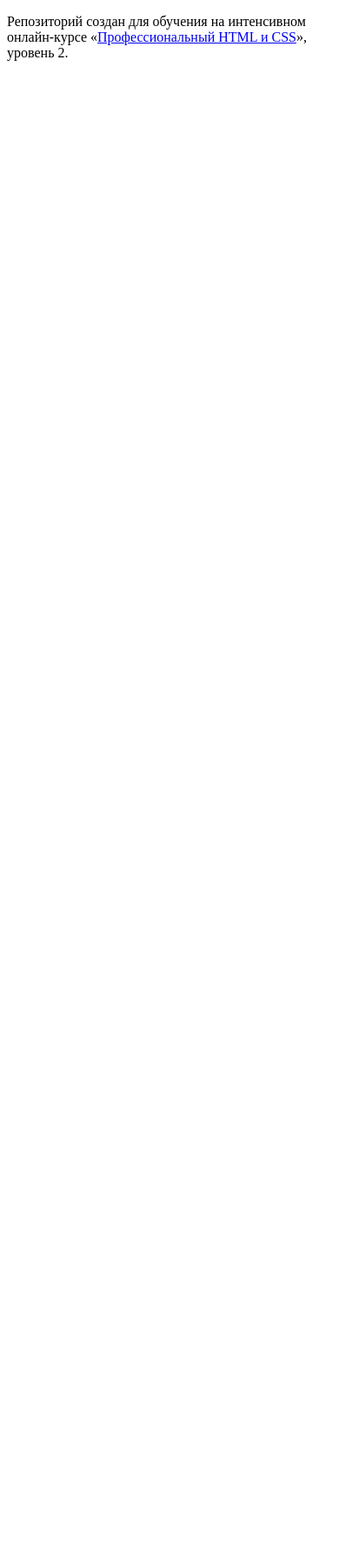
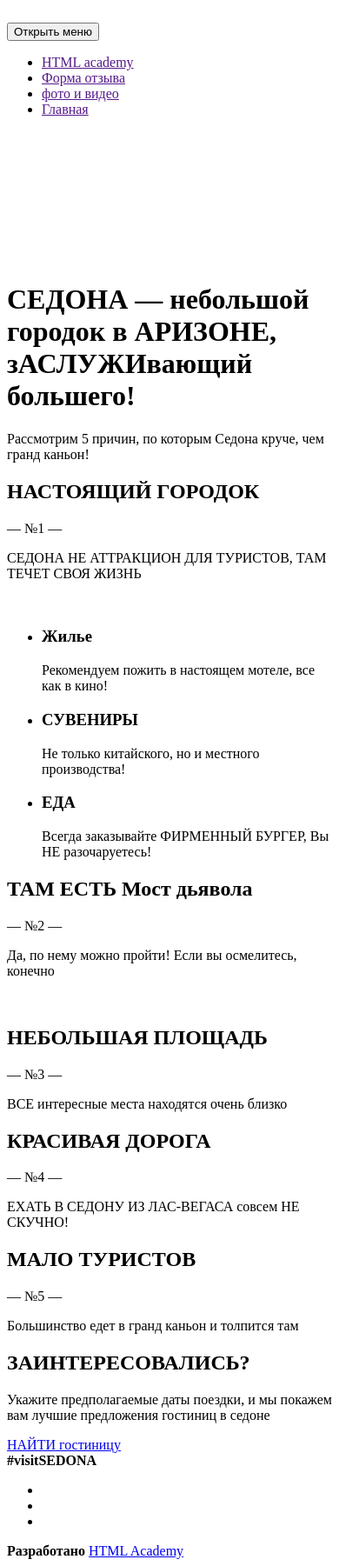
Before and after one commit to AlibekSopuev/323061-sedona, a website: page source/index.html in a window 390 px wide. Shown: the whole page at 87% size. Before the commit the page ends 844 px from the top, so only its background shows below. Drawn offline with Linux system fonts and the light colour scheme.

Commit message:
Na proverku nastavniku

```diff
--- a/source/index.html
+++ b/source/index.html
@@ -6,7 +6,118 @@
   </head>
   <body>
 
-    <p>Репозиторий создан для обучения на интенсивном онлайн‑курсе «<a href="https://htmlacademy.ru/intensive/adaptive">Профессиональный HTML и CSS</a>», уровень 2.</p>
+    <header class="page-header">
+      <a href="#" class="page-header__logo">
+        <img src="#" alt="" class="page-header__logo-image">
+      </a>
+      <nav class="main-nav">
+        <button class="main-nav__toggle" type="button">Открыть меню</button>
+        <div class="main-nav__wrapper">
+          <ul class="main-nav__list site-list">
+            <li class="site-list__item">
+              <a href="">HTML academy</a>
+            </li>
+            <li class="site-list__item">
+              <a href="">Форма отзыва</a>
+            </li>
+            <li class="site-list__item">
+              <a href="">фото и видео</a>
+            </li>
+            <li class="site-list__item">
+              <a href="">Главная</a>
+            </li>
+          </ul>
+        </div>
+      </nav>
+    </header>
 
+    <div class="banner">
+      <svg></svg>
+    </div>
+
+    <main class="page-main">
+      <h1>СЕДОНА — небольшой
+        городок в АРИЗОНЕ,
+        зАСЛУЖИвающий большего!</h1>
+
+      <p>Рассмотрим 5 причин, по которым Седона круче, чем гранд каньон!</p>
+      <div class="features">
+        <section class="features__item feature-1">
+          <h2 class="feature-1__title">НАСТОЯЩИЙ ГОРОДОК</h2>
+          <p class="feature-1__number">— №1 —</p>
+          <p class="feature-1__description">СЕДОНА НЕ АТТРАКЦИОН ДЛЯ ТУРИСТОВ, ТАМ ТЕЧЕТ СВОЯ ЖИЗНЬ</p>
+          <img src="#" alt="" class="feature-1__image">
+        </section>
+      </div>
+      <div class="advantages-list-wrapper">
+          <ul class="advantages-list">
+            <li class="advantages-list__item advantages-list__item--house">
+              <h3 class="advantages-list__title">Жилье</h3>
+              <p class="advantages-list__description">Рекомендуем пожить в настоящем мотеле, все как в кино!</p>
+            </li>
+            <li class="advantages-list__item advantages-list__item--present">
+              <h3 class="advantages-list__title">СУВЕНИРЫ</h3>
+              <p class="advantages-list__description">Не только китайского, но и местного производства!</p>
+            </li>
+            <li class="advantages-list__item advantages-list__item--food">
+              <h3 class="advantages-list__title">ЕДА</h3>
+              <p class="advantages-list__description">Всегда заказывайте ФИРМЕННЫЙ БУРГЕР, Вы НЕ разочаруетесь!</p>
+            </li>
+          </ul>
+      </div>
+      <div class="features">
+        <section class="features__item feature-2">
+          <h2 class="feature-2__title">ТАМ ЕСТЬ Мост дьявола</h2>
+          <p class="feature-2__number">— №2 —</p>
+          <p class="feature-2__description">Да, по нему можно пройти! Если вы осмелитесь, конечно</p>
+          <img src="#" alt="" class="feature-2__image">
+        </section>
+        <section class="features__item feature-3">
+          <h2 class="feature-3__title">НЕБОЛЬШАЯ ПЛОЩАДЬ</h2>
+          <p class="feature-3__number">— №3 —</p>
+          <p class="feature-3__description">ВСЕ интересные места находятся очень близко</p>
+        </section>
+        <section class="features__item feature-4">
+          <h2 class="feature-4__title">КРАСИВАЯ ДОРОГА</h2>
+          <p class="feature-4__number">— №4 —</p>
+          <p class="feature-4__description">ЕХАТЬ В СЕДОНУ ИЗ ЛАС-ВЕГАСА совсем НЕ СКУЧНО!</p>
+        </section>
+        <section class="features__item feature-5">
+          <h2 class="feature-5__title">МАЛО ТУРИСТОВ</h2>
+          <p class="feature-5__number">— №5 —</p>
+          <p class="feature-5__description">Большинство едет в гранд каньон и толпится там</p>
+        </section>
+        <section class="features__item interest">
+          <h2 class="interest__title">ЗАИНТЕРЕСОВАЛИСЬ?</h2>
+          <p class="interest__description">Укажите предполагаемые даты поездки, и мы покажем вам лучшие предложения гостиниц в седоне</p>
+          <a href="#" class="interest__find button">НАЙТИ гостиницу</a>
+        </section>
+      </div>
+
+      <section class="map">
+
+      </section>
+    </main>
+
+    <footer class="page-footer">
+      <div class="page-footer__social social">
+        <b class="social__hashtag">#visitSEDONA</b>
+        <ul class="social__list">
+          <li class="social__item">
+            <a href="https://vk.com/htmlacademy" class="social__link social__link--vkontakte"></a>
+          </li>
+          <li class="social__item">
+            <a href="https://www.facebook.com/htmlacademy" class="social__link social__link--facebook"></a>
+          </li>
+          <li class="social__item">
+            <a href="https://www.instagram.com/htmlacademy" class="social__link social__link--instagram"></a>
+          </li>
+        </ul>
+      </div>
+      <div class="page-footer__copyright copyright">
+        <b class="copyright__text">Разработано</b>
+        <a href="https://htmlacademy.ru/intensive/adaptive" class="button copyright__link">HTML Academy</a>
+      </div>
+    </footer>
   </body>
 </html>
```
